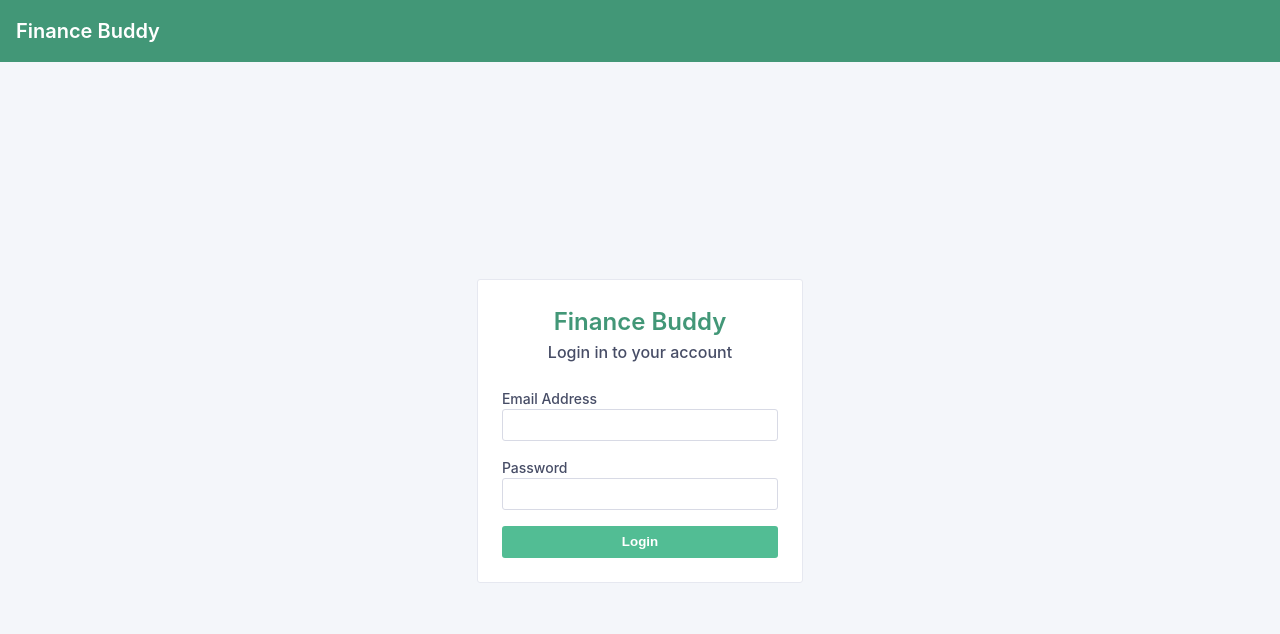
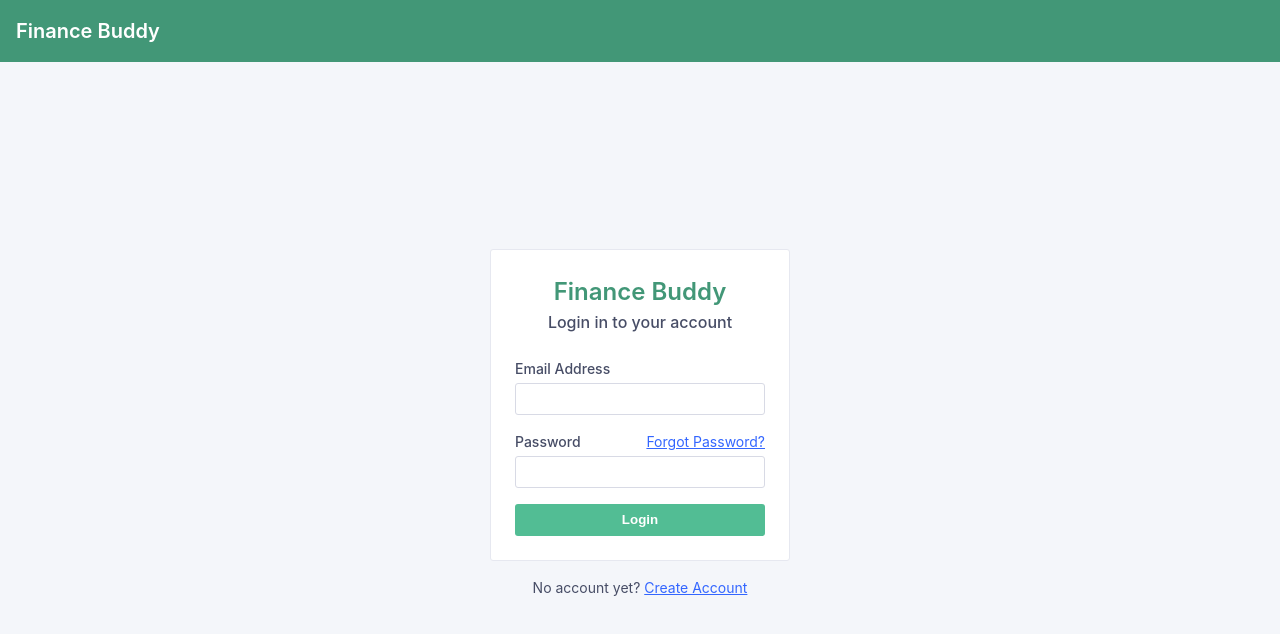
Before and after one commit to jisundr/finance-buddy-web-app, a Next.js app: page /login in a window 1280 px wide. Shown: the top 634 px of the page. Built offline with nearby package versions, Linux system fonts and the light colour scheme.

Commit message:
update login form

```diff
--- /dev/null
+++ b/src/components/common/box/Box.tsx
@@ -0,0 +1,10 @@
+import { ComponentProps, FC } from "react";
+import { styled } from "../../../stitches.config";
+
+const StyledBox = styled("div", {});
+
+type BoxProps = ComponentProps<typeof StyledBox>;
+
+export const Box: FC<BoxProps> = ({ children, ...rest }) => {
+  return <StyledBox {...rest}>{children}</StyledBox>;
+};
--- a/src/components/common/buttons/Button.tsx
+++ b/src/components/common/buttons/Button.tsx
@@ -11,6 +11,7 @@ const StyledButton = styled("button", {
   color: "$neutral700",
   border: "1px solid $neutral400",
   borderRadius: "3px",
+  cursor: "pointer",
   "&:hover": {
     color: "$neutral800",
     borderColor: "$neutral600",
--- /dev/null
+++ b/src/components/common/link/Link.tsx
@@ -0,0 +1,27 @@
+import { ComponentProps, FC } from "react";
+import { styled } from "../../../stitches.config";
+
+const StyledLink = styled("a", {
+  fontSize: "14px",
+  lineHeight: "21px",
+  color: "$blue400",
+  textDecoration: "underline",
+  cursor: "pointer",
+  "&:hover": {
+    color: "$blue500",
+  },
+  "&:active": {
+    color: "$blue600",
+  },
+  "&:focus": {
+    color: "$blue500",
+    borderColor: "$neutral600",
+    outline: "2px solid $blue200",
+  },
+});
+
+type LinkProps = ComponentProps<typeof StyledLink>;
+
+export const Link: FC<LinkProps> = ({ children, ...rest }) => {
+  return <StyledLink {...rest}>{children}</StyledLink>;
+};
--- a/src/components/common/page-wrapper/PageWrapper.tsx
+++ /dev/null
@@ -1,14 +0,0 @@
-import { ComponentProps, FC, PropsWithChildren } from "react";
-import { styled } from "../../../stitches.config";
-
-const StyledWrapper = styled("div", {
-  width: "100%",
-  minHeight: "100vh",
-  backgroundColor: "$neutral100",
-});
-
-type PageWrapperProps = ComponentProps<typeof StyledWrapper>;
-
-export const PageWrapper: FC<PageWrapperProps> = ({ children, ...rest }) => {
-  return <StyledWrapper {...rest}>{children}</StyledWrapper>;
-};
--- a/src/components/pages/login/Login.tsx
+++ b/src/components/pages/login/Login.tsx
@@ -1,13 +1,16 @@
 import { FC } from "react";
+import { Box } from "../../common/box/Box";
 import { Container } from "../../common/container/Container";
 import { Navbar } from "../../common/navbar/Navbar";
-import { PageWrapper } from "../../common/page-wrapper/PageWrapper";
 import LoginForm from "./LoginForm";
 
 const LoginPage: FC = () => {
   return (
-    <PageWrapper
+    <Box
       css={{
+        width: "100%",
+        minHeight: "100vh",
+        backgroundColor: "$neutral100",
         display: "flex",
         flexDirection: "column",
         flex: 1,
@@ -25,7 +28,7 @@ const LoginPage: FC = () => {
       >
         <LoginForm />
       </Container>
-    </PageWrapper>
+    </Box>
   );
 };
 
--- a/src/components/pages/login/LoginForm.tsx
+++ b/src/components/pages/login/LoginForm.tsx
@@ -1,31 +1,31 @@
 import { FC } from "react";
-import { styled } from "../../../stitches.config";
+import { Box } from "../../common/box/Box";
 import { Button } from "../../common/buttons/Button";
 import { Form } from "../../common/forms/Form";
 import { FormControl } from "../../common/forms/FormControl";
 import { FormLabel } from "../../common/forms/FormLabel";
 import { TextInput } from "../../common/forms/TextInput";
+import { Link } from "../../common/link/Link";
 import { Text } from "../../common/text/Text";
 
-const FormContainer = styled("div", {
+const LoginForm: FC = () => {
+  return (
+    <>
+      <Box
+        css={{
           backgroundColor: "$white",
           padding: "24px",
           border: "1px solid $neutral300",
           borderRadius: "3px",
           minWidth: "300px",
-});
-
-const FormHeader = styled("div", {
+        }}
+      >
+        <Box
+          css={{
             textAlign: "center",
             marginBottom: "24px",
-});
-
-const FormContent = styled("div", {});
-
-const LoginForm: FC = () => {
-  return (
-    <FormContainer>
-      <FormHeader>
+          }}
+        >
           <Text
             css={{
               color: "$green500",
@@ -45,23 +45,35 @@ const LoginForm: FC = () => {
           >
             Login in to your account
           </Text>
-      </FormHeader>
-      <FormContent>
+        </Box>
         <Form>
           <FormControl>
+            <Box css={{ display: "flex" }}>
               <FormLabel htmlFor="email-input">Email Address</FormLabel>
+            </Box>
             <TextInput id="email-input" />
           </FormControl>
           <FormControl>
+            <Box
+              css={{
+                display: "flex",
+                justifyContent: "space-between",
+              }}
+            >
               <FormLabel htmlFor="password-input">Password</FormLabel>
+              <Link>Forgot Password?</Link>
+            </Box>
             <TextInput id="password-input" type="password" />
           </FormControl>
           <Button colorScheme="primary" isFullWidth type="submit">
             Login
           </Button>
         </Form>
-      </FormContent>
-    </FormContainer>
+      </Box>
+      <Box css={{ padding: "16px 8px" }}>
+        No account yet? <Link>Create Account</Link>
+      </Box>
+    </>
   );
 };
 
--- a/src/stitches.config.ts
+++ b/src/stitches.config.ts
@@ -14,6 +14,9 @@ export const { styled, createTheme, getCssText, globalCss, config } =
         neutral700: "#696F8C",
         neutral800: "#474D66",
         blue200: "#D6E0FF",
+        blue400: "#3366FF",
+        blue500: "#2952CC",
+        blue600: "#1F3D99",
         green200: "#DCF2EA",
         green400: "#52BD94",
         green500: "#429777",
@@ -29,6 +32,7 @@ export const globalStyles = globalCss({
   "html, body": {
     padding: 0,
     margin: 0,
+    fontSize: "14px",
     color: "$neutral800",
     fontFamily: `-apple-system, BlinkMacSystemFont, Segoe UI, Roboto, Oxygen,
     Ubuntu, Cantarell, Fira Sans, Droid Sans, Helvetica Neue, sans-serif`,
```
Lines whose indentation alone changed are shown as unchanged.
